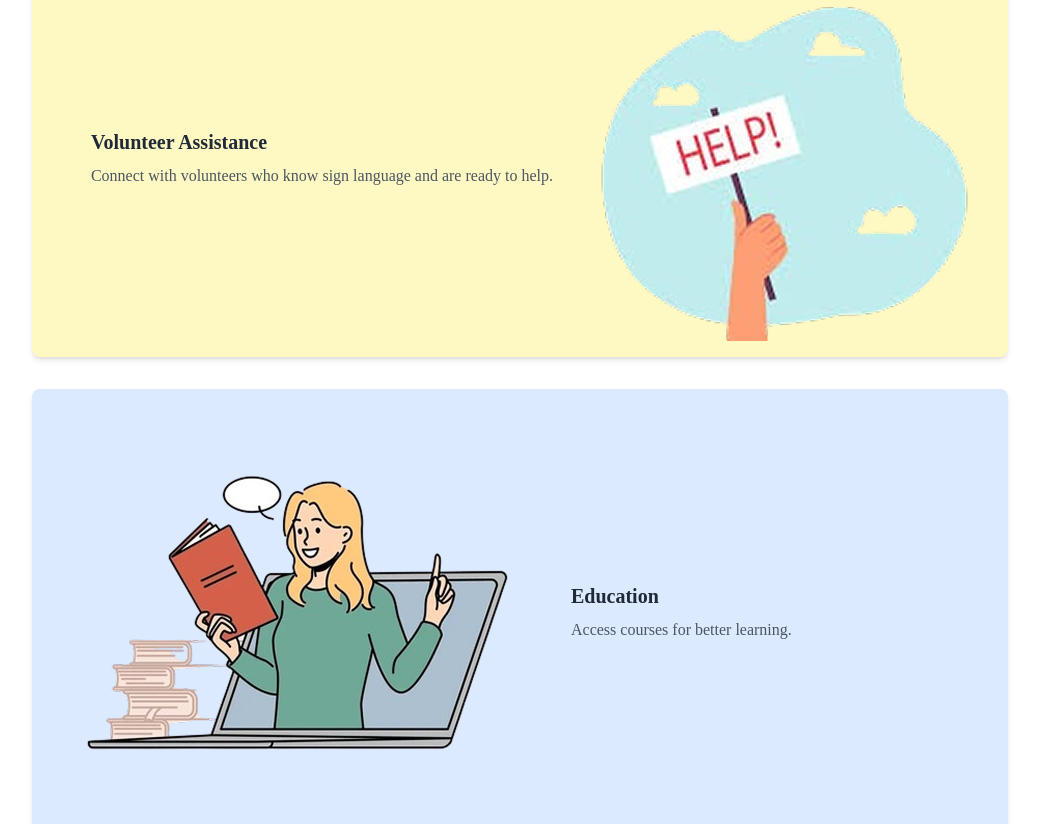
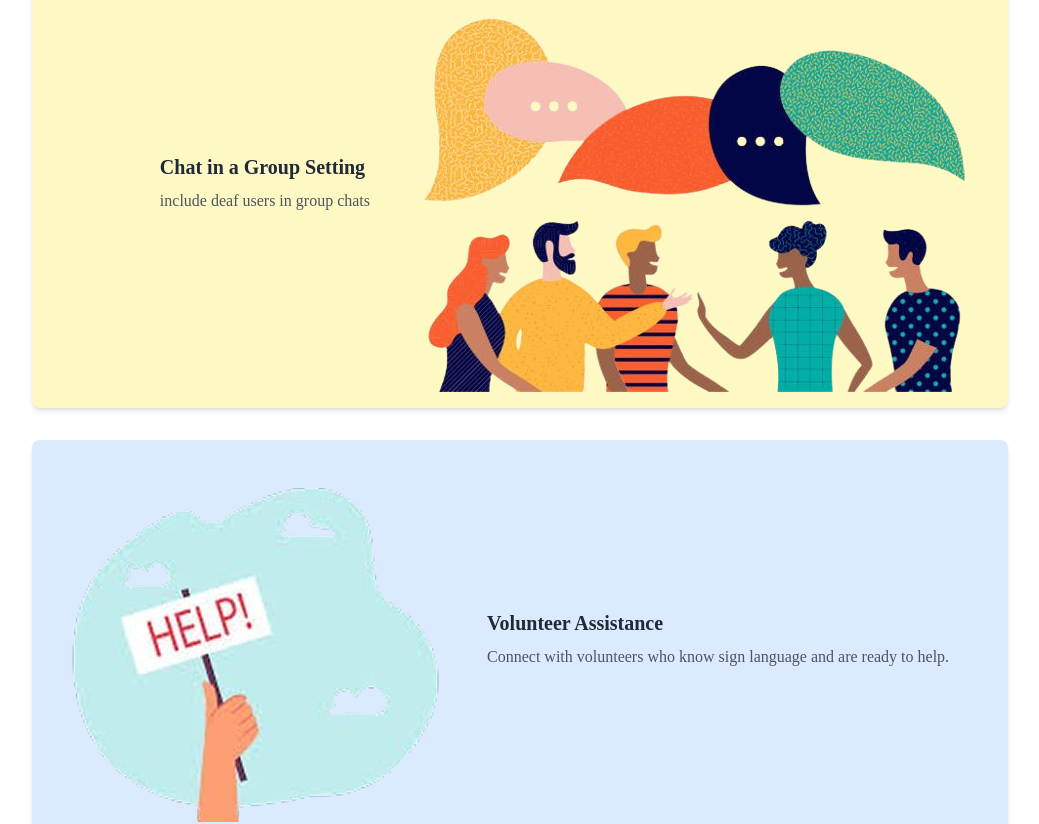
Before and after one commit to ARWA2003/GP, a React (Vite) app in the folder front/: page /Deafhomepage in a window 1280 px wide. Shown: the part 1600-2424 px from the top of the page, without its empty margins (120-1159 px from the left). Built offline with nearby package versions, Linux system fonts and the light colour scheme.

Commit message:
chatingrioup2

```diff
--- a/front/src/pages/Deafhomepage/Deafhomepage.jsx
+++ b/front/src/pages/Deafhomepage/Deafhomepage.jsx
@@ -6,11 +6,13 @@
 const services = [
   { title: "Fast Emergency Service", image: "/assets/emergency-pic.png", link: "/emergency", bg: "bg-yellow-100" , description: "Quick access to emergency assistance for urgent situations.", imgSize: " w-48 h-48"},
   { title: "Text-To-Speech and vice versa", image: "/assets/live-traslator-pic.png", link: "/text-to-speech", bg: "bg-blue-100" , description: "Convert text to speech and speech to text with ease.", imgSize: "w-48 h-48"},
-  { title: "Volunteer Assistance", image: "/assets/volunteer-help-pic.png", link: "/dailylife", bg: "bg-yellow-100", description: "Connect with volunteers who know sign language and are ready to help.", imgSize: "w-48 h-48" },
-  { title: "Education", image: "/assets/education-pic.png", link: "/Courses", bg: "bg-blue-100", description: "Access courses for better learning.", imgSize: "w-48 h-48" },
-  { title: "Job Opportunities", image: "/assets/job-opp-pic.png", link: "/jobs", bg: "bg-yellow-100", description: "Explore job opportunities tailored for the deaf community.", imgSize: "w-48 h-48" },
-  { title: "Entertainment Services", image: "/assets/entertainment-pic.png", link: "/Entertainment-home", bg: "bg-blue-100", description: "Enjoy entertainment services accessible for the deaf.", imgSize: "w-48 h-48" },
-  { title: " places recommendations", image: "/assets/places-pic.png", link: "/places-to-go", bg: "bg-yellow-100", description: "Discover deaf-friendly places", imgSize: "w-48 h-48" }
+  { title: "Chat in a Group Setting", image: "../../../public/assets/chatingroup1.png", link: "/ChatInGroup", bg: "bg-yellow-100" , description: "include deaf users in group chats", imgSize: "w-48 h-48"},
+
+  { title: "Volunteer Assistance", image: "/assets/volunteer-help-pic.png", link: "/dailylife", bg: "bg-blue-100", description: "Connect with volunteers who know sign language and are ready to help.", imgSize: "w-48 h-48" },
+  { title: "Education", image: "/assets/education-pic.png", link: "/Courses", bg: "bg-yellow-100", description: "Access courses for better learning.", imgSize: "w-48 h-48" },
+  { title: "Job Opportunities", image: "/assets/job-opp-pic.png", link: "/jobs", bg: "bg-blue-100", description: "Explore job opportunities tailored for the deaf community.", imgSize: "w-48 h-48" },
+  { title: "Entertainment Services", image: "/assets/entertainment-pic.png", link: "/Entertainment-home", bg: "bg-yellow-100", description: "Enjoy entertainment services accessible for the deaf.", imgSize: "w-48 h-48" },
+  { title: " places recommendations", image: "/assets/places-pic.png", link: "/places-to-go", bg: "bg-blue-100", description: "Discover deaf-friendly places", imgSize: "w-48 h-48" }
 ];
 
 const Deafhomepage = () => {
```
Also changed, not shown: front/public/assets/chatingroup1.png (added).
